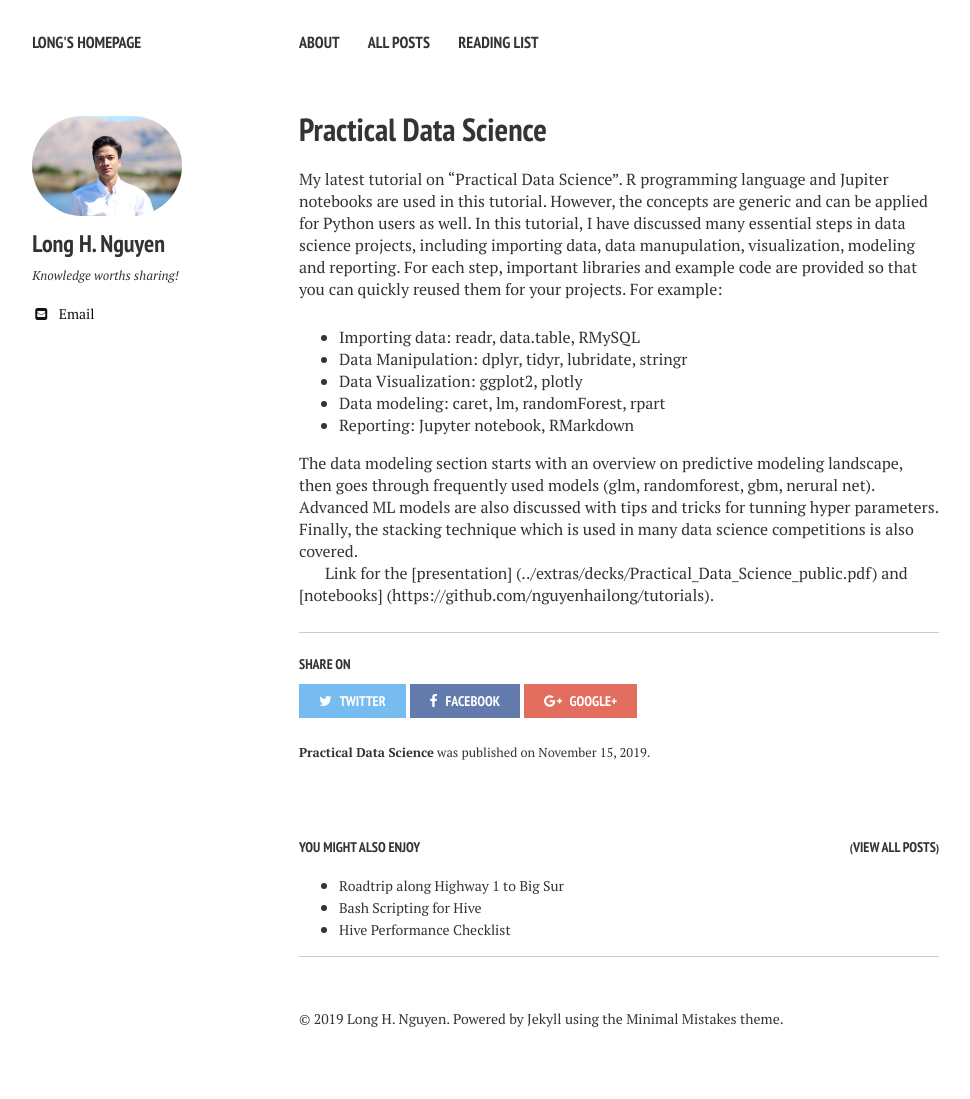
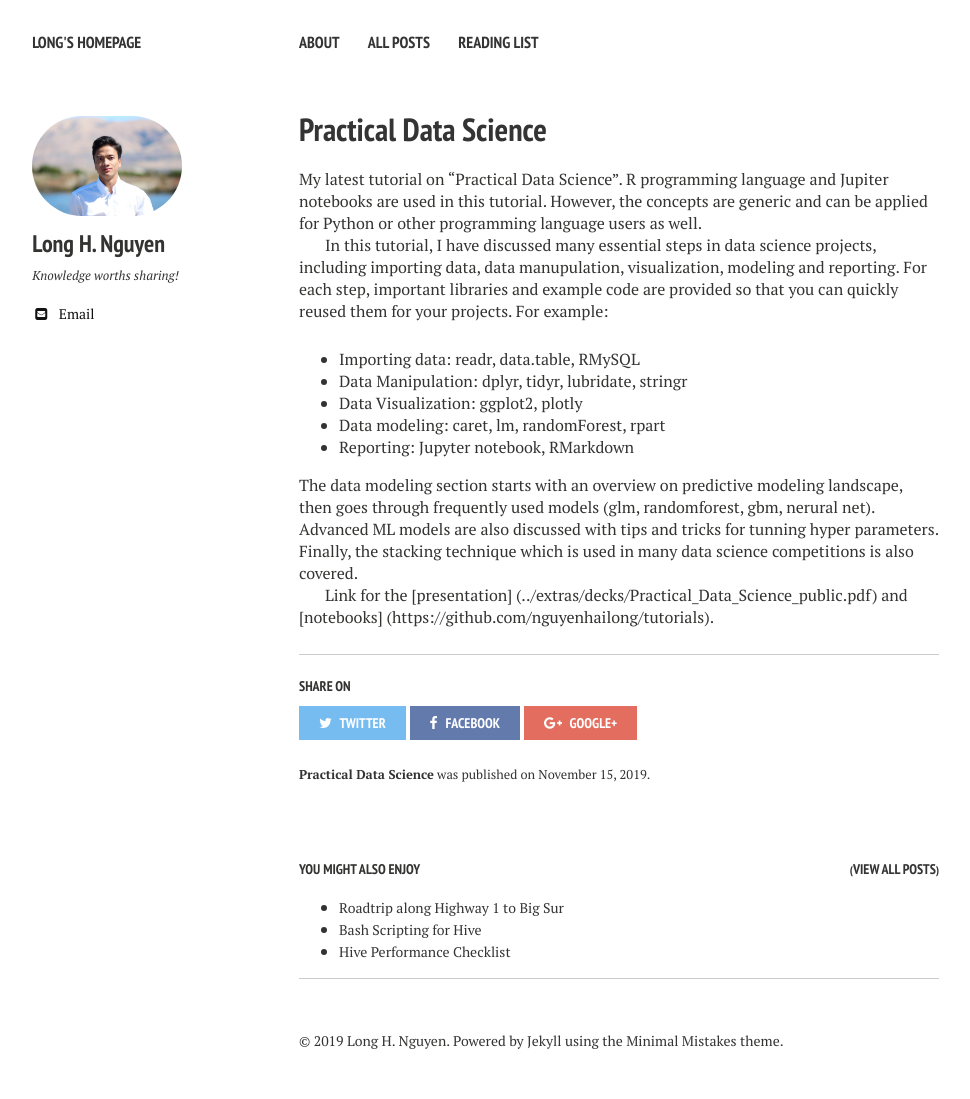
Before and after one commit to nguyenhailong/nguyenhailong.github.io, a Jekyll site: the page built from _posts/2019-11-15- Practical Data Science.md, in a window 1280 px wide. Shown: the whole page, without its empty margins (21-991 px from the left). Built offline with Jekyll 4.4.1, drawn with Linux system fonts in a browser that asks for light colours; nearby versions of some CDN libraries; before the commit the page ends 1077 px from its top, so only the background shows below that.

```diff
--- a/_posts/2019-11-15- Practical Data Science.md
+++ b/_posts/2019-11-15- Practical Data Science.md
@@ -6,7 +6,8 @@ modified:
 excerpt: "Practical Data Science"
 tags: []
 ---
-My latest tutorial on "Practical Data Science". R programming language and Jupiter notebooks are used in this tutorial. However, the concepts are generic and can be applied for Python users as well.
+My latest tutorial on "Practical Data Science". R programming language and Jupiter notebooks are used in this tutorial. However, the concepts are generic and can be applied for Python or other programming language users as well.
+
 In this tutorial, I have discussed many essential steps in data science projects, including importing data, data manupulation, visualization, modeling and reporting.
 For each step, important libraries and example code are provided so that you can quickly reused them for your projects.
 For example:
```
